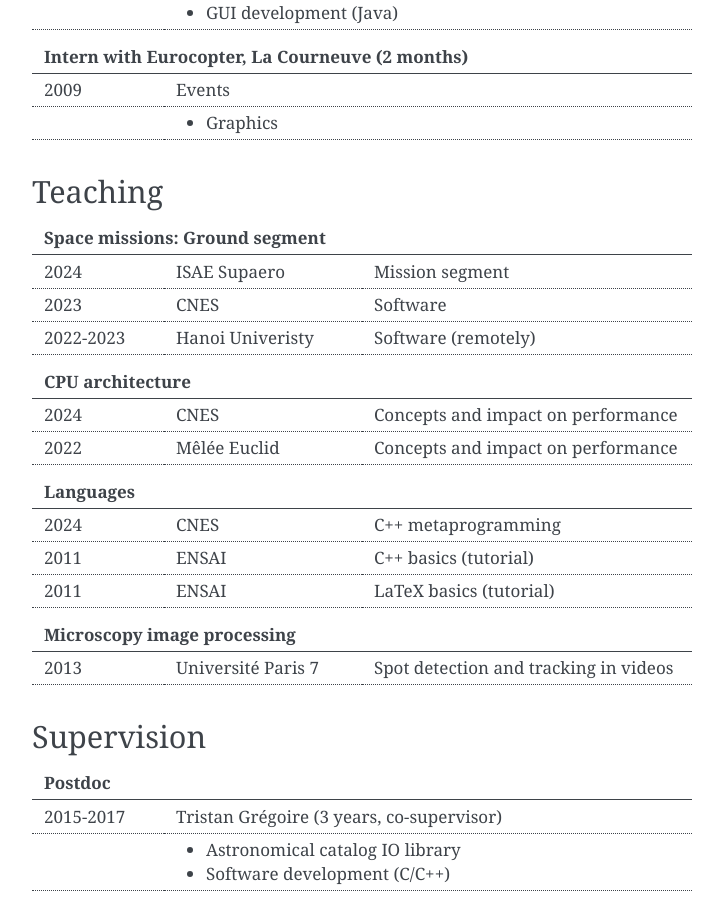
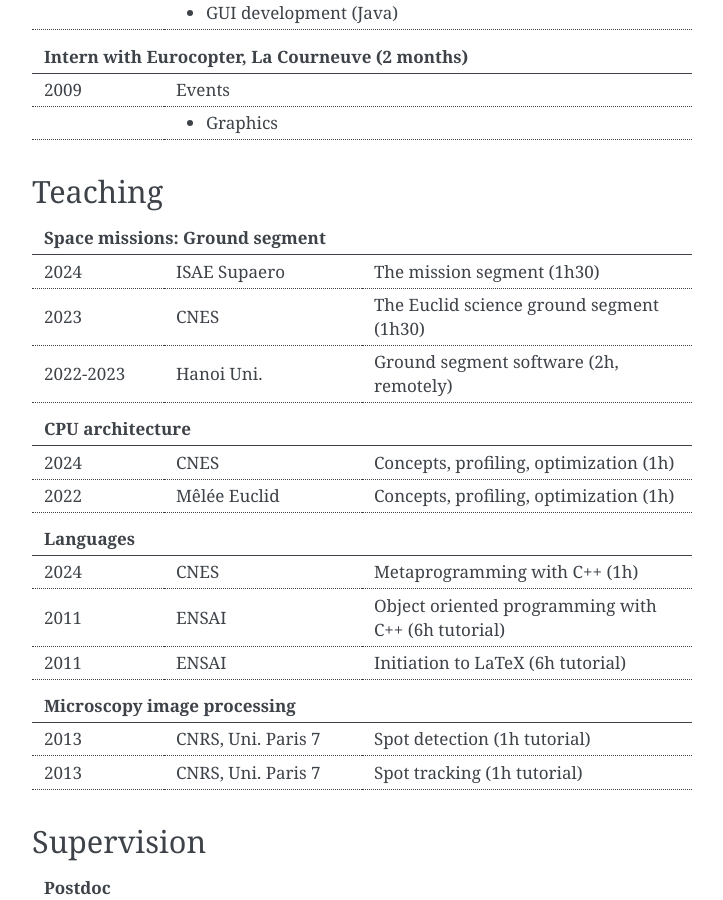
Before and after one commit to kabasset/kabasset, a Sphinx documentation site: the page built from source/resume.rst, in a window 1280 px wide and 900 px high, scrolled down 1296 px. Shown: the whole window, without its empty margins (388-1111 px from the left). Built offline with Sphinx 7.4.7, drawn with Linux system fonts in a browser that asks for light colours; the version number could not be read and is left out.

Commit message:
Detail teaching

```diff
--- a/source/resume.rst
+++ b/source/resume.rst
@@ -115,13 +115,13 @@
    :width: 100%
    :widths: 20 30 50
 
-   ========= ================ ====
+   ========= ============ ====
    Space missions: Ground segment
-   ===============================
-   2024      ISAE Supaero     Mission segment
-   2023      CNES             Software
-   2022-2023 Hanoi Univeristy Software (remotely)
-   ========= ================ ====
+   ===========================
+   2024      ISAE Supaero The mission segment (1h30)
+   2023      CNES         The Euclid science ground segment (1h30)
+   2022-2023 Hanoi Uni.   Ground segment software (2h, remotely)
+   ========= ============ ====
 
 .. table::
    :width: 100%
@@ -130,8 +130,8 @@
    ==== ============ ====
    CPU architecture
    ======================
-   2024 CNES         Concepts and impact on performance
-   2022 Mêlée Euclid Concepts and impact on performance
+   2024 CNES         Concepts, profiling, optimization (1h)
+   2022 Mêlée Euclid Concepts, profiling, optimization (1h)
    ==== ============ ====
 
 .. table::
@@ -141,9 +141,9 @@
    ==== ===== ====
    Languages
    ===============
-   2024 CNES  C++ metaprogramming
-   2011 ENSAI C++ basics (tutorial)
-   2011 ENSAI LaTeX basics (tutorial)
+   2024 CNES  Metaprogramming with C++ (1h)
+   2011 ENSAI Object oriented programming with C++ (6h tutorial)
+   2011 ENSAI Initiation to LaTeX (6h tutorial)
    ==== ===== ====
 
 .. table::
@@ -153,7 +153,8 @@
    ==== ================== ====
    Microscopy image processing
    ============================
-   2013 Université Paris 7 Spot detection and tracking in videos
+   2013 CNRS, Uni. Paris 7 Spot detection (1h tutorial)
+   2013 CNRS, Uni. Paris 7 Spot tracking (1h tutorial)
    ==== ================== ====
 
 Supervision
```
Also changed, not shown: 10 other files.
